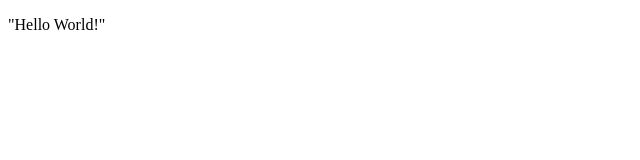
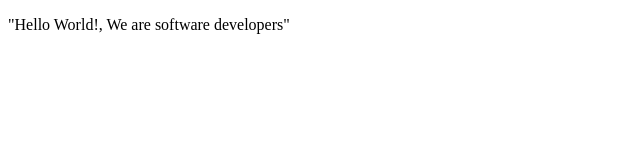
Before and after one commit to BakhtShah/Survey-proj, a plain HTML site: page index.html in a window 1280 px wide. Shown: the whole page, without its empty margins (0-640 px from the left). Drawn offline with Linux system fonts and the light colour scheme.

Commit message:
My first commit

```diff
--- a/index.html
+++ b/index.html
@@ -1,5 +1,6 @@
 <!DOCTYPE html>
 <html lang="en">
+
 <head>
   <meta charset="UTF-8">
   <title>Fork Me! FCC: Test Suite Template</title>
@@ -9,7 +10,8 @@
 <body>
   <script src="https://cdn.freecodecamp.org/testable-projects-fcc/v1/bundle.js"></script>
 
-   <p>"Hello World!"</p>
-    <script  src="js/index.js"></script>
+  <p>"Hello World!, We are software developers"</p>
+  <script src="js/index.js"></script>
 </body>
+
 </html>
```
Lines whose indentation alone changed are shown as unchanged.
